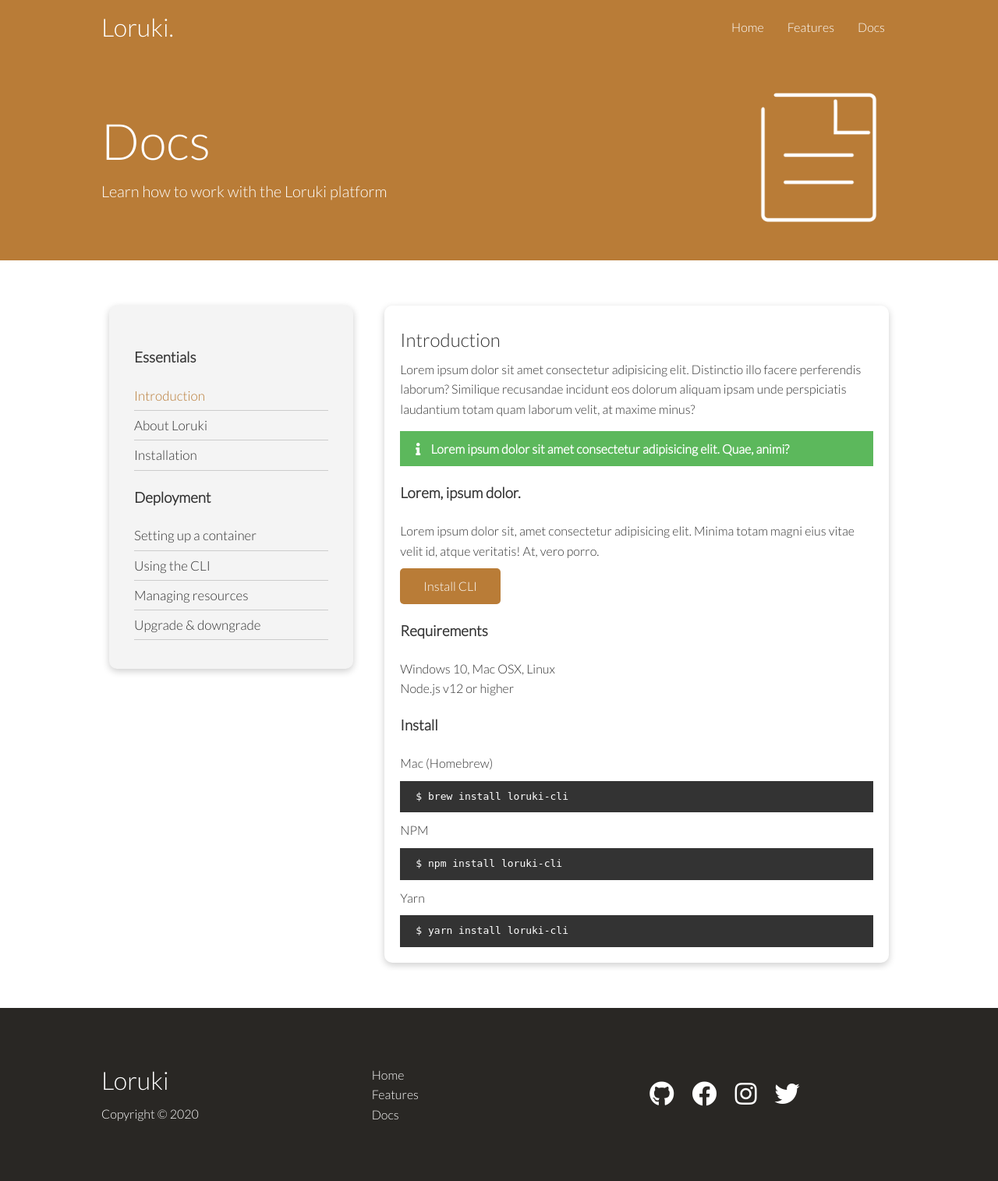
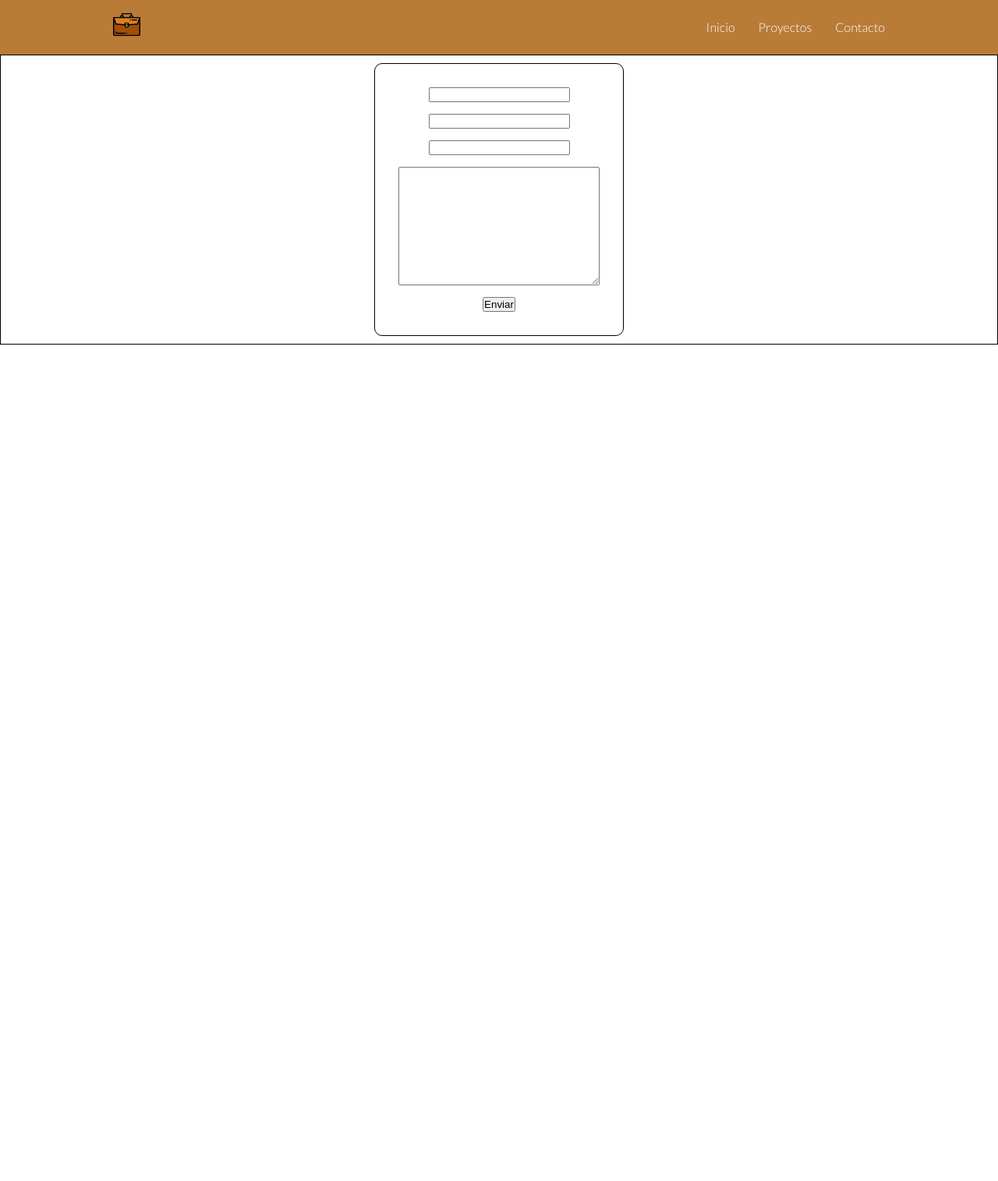
Before and after one commit to Erick0711/Portafolio2.0, a PHP site: page /contacto in a window 1280 px wide. Shown: the whole page at 78% size. After the commit the page ends 442 px from the top, so only its background shows below. Run offline with PHP 8.4, Linux system fonts and the light colour scheme.

Commit message:
SE AGREGO UNA NUEVA RAMA CONTACTO DONDE SE AGREGO EL ARCHIBO CONTACTO VALE LA REDUNDANCIA QUE ESTA EN UN 50% PARA SU FINALIZACION

```diff
--- a/contacto.php
+++ b/contacto.php
@@ -4,113 +4,34 @@
     <meta charset="UTF-8">
     <meta name="viewport" content="width=device-width, initial-scale=1.0">
     <link rel="stylesheet" href="https://cdnjs.cloudflare.com/ajax/libs/font-awesome/5.15.1/css/all.min.css" integrity="sha512-+4zCK9k+qNFUR5X+cKL9EIR+ZOhtIloNl9GIKS57V1MyNsYpYcUrUeQc9vNfzsWfV28IaLL3i96P9sdNyeRssA==" crossorigin="anonymous" />
-    <link rel="stylesheet" href="css/utilities.css">
-    <link rel="stylesheet" href="css/style.css">
+    <link rel="stylesheet" href="./css/utilities.css">
+    <link rel="stylesheet" href="./css/style.css">
+    <link rel="stylesheet" href="./css/newStyle.css">
     <title>Contacto</title>
 </head>
 <body>
     <!-- Navbar -->
     <div class="navbar">
         <div class="container flex">
-            <h1 class="logo">Loruki.</h1>
+        <h1 class="logo-portafolio"><a class="logo-item" href="./" title="portafolio-inicio"><img src="./images/portafolio.png" alt="imagen-portafolio"></a></h1>
             <nav>
                 <ul>
-                    <li><a href="index.html">Home</a></li>
-                    <li><a href="features.html">Features</a></li>
-                    <li><a href="docs.html">Docs</a></li>
+                    <li><a href="./">Inicio</a></li>
+                    <li><a href="./proyectos">Proyectos</a></li>
+                    <li><a href="./contacto">Contacto</a></li>
                 </ul>
             </nav>
         </div>
     </div>
 
-    <!-- Head -->
-    <section class="docs-head bg-primary py-3">
-        <div class="container grid">
-            <div>
-                <h1 class="xl">Docs</h1>
-                <p class="lead">
-                    Learn how to work with the Loruki platform
-                </p>
-            </div>
-            <img src="images/docs.png" alt="">
+    <form action="" class="form flex-form">
+        <div class="form-item flex-form">
+            <input type="text">
+            <input type="text">
+            <input type="email">
+            <textarea name="" id="" cols="30" rows="10"></textarea>
+            <input type="submit" value="Enviar">
         </div>
-    </section>
-
-    <!-- Docs main -->
-    <section class="docs-main my-4">
-        <div class="container grid">
-            <div class="card bg-light p-3">
-                <h3 class="my-2">Essentials</h3>
-                <nav>
-                    <ul>
-                        <li><a class="text-primary" href="#">Introduction</a></li>
-                        <li><a href="#">About Loruki</a></li>
-                        <li><a href="#">Installation</a></li>
-                    </ul>
-                </nav>
-
-                <h3 class="my-2">Deployment</h3>
-                <nav>
-                    <ul>
-                        <li><a href="#">Setting up a container</a></li>
-							<li><a href="#">Using the CLI</a></li>
-							<li><a href="#">Managing resources</a></li>
-							<li><a href="#">Upgrade & downgrade</a></li>
-                    </ul>
-                </nav>
-            </div>
-            <div class="card">
-                <h2>Introduction</h2>
-                <p>Lorem ipsum dolor sit amet consectetur adipisicing elit. Distinctio illo facere perferendis laborum? Similique recusandae incidunt eos dolorum aliquam ipsam unde perspiciatis laudantium totam quam laborum velit, at maxime minus?</p>
-
-                <div class="alert alert-success">
-                    <i class="fas fa-info"></i> Lorem ipsum dolor sit amet consectetur adipisicing elit. Quae, animi?
-                </div>
-
-                <h3>Lorem, ipsum dolor.</h3>
-                <p>Lorem ipsum dolor sit, amet consectetur adipisicing elit. Minima totam magni eius vitae velit id, atque veritatis! At, vero porro.</p>
-                <a href="#" class="btn btn-primary">Install CLI</a>
-
-                <h3>Requirements</h3>
-                <ul>
-                    <li>Windows 10, Mac OSX, Linux</li>
-                    <li>Node.js v12 or higher</li>
-                </ul>
-
-                <h3>Install</h3>
-                <p>Mac (Homebrew)</p>
-                <pre><code>$ brew install loruki-cli</code></pre>
-                <p>NPM</p>
-                <pre><code>$ npm install loruki-cli</code></pre>
-                <p>Yarn</p>
-                <pre><code>$ yarn install loruki-cli</code></pre>
-
-            </div>
-        </div>
-    </section>
-
-    <!-- Footer -->
-    <footer class="footer bg-dark py-5">
-        <div class="container grid grid-3">
-            <div>
-                <h1>Loruki
-                </h1>
-                <p>Copyright &copy; 2020</p>
-            </div>
-            <nav>
-                <ul>
-                    <li><a href="index.html">Home</a></li>
-                    <li><a href="features.html">Features</a></li>
-                    <li><a href="docs.html">Docs</a></li>
-                </ul>
-            </nav>
-            <div class="social">
-                <a href="#"><i class="fab fa-github fa-2x"></i></a>
-                <a href="#"><i class="fab fa-facebook fa-2x"></i></a>
-                <a href="#"><i class="fab fa-instagram fa-2x"></i></a>
-                <a href="#"><i class="fab fa-twitter fa-2x"></i></a>
-            </div>
-        </div>
-    </footer>
+    </form>
 </body>
 </html>
--- a/css/newStyle.css
+++ b/css/newStyle.css
@@ -140,3 +140,24 @@
     gap: 40px;
     margin-top: 25px;
 }
+
+/* Contacto */
+.flex-form{
+    display: flex;
+    justify-content: center;
+    align-items: center;
+    flex-direction: column;
+    padding: 30px;
+}
+.form{
+    width: 100%;
+    height: auto;
+    padding: 10px;
+    border: 1px solid black;
+
+}
+.form-item{
+    gap: 15px;
+    border: 1px solid black;
+    border-radius: 10px;
+}
```
Also changed, not shown: css/style.css (+1 -42 lines), index.php (+2 -17 lines).
